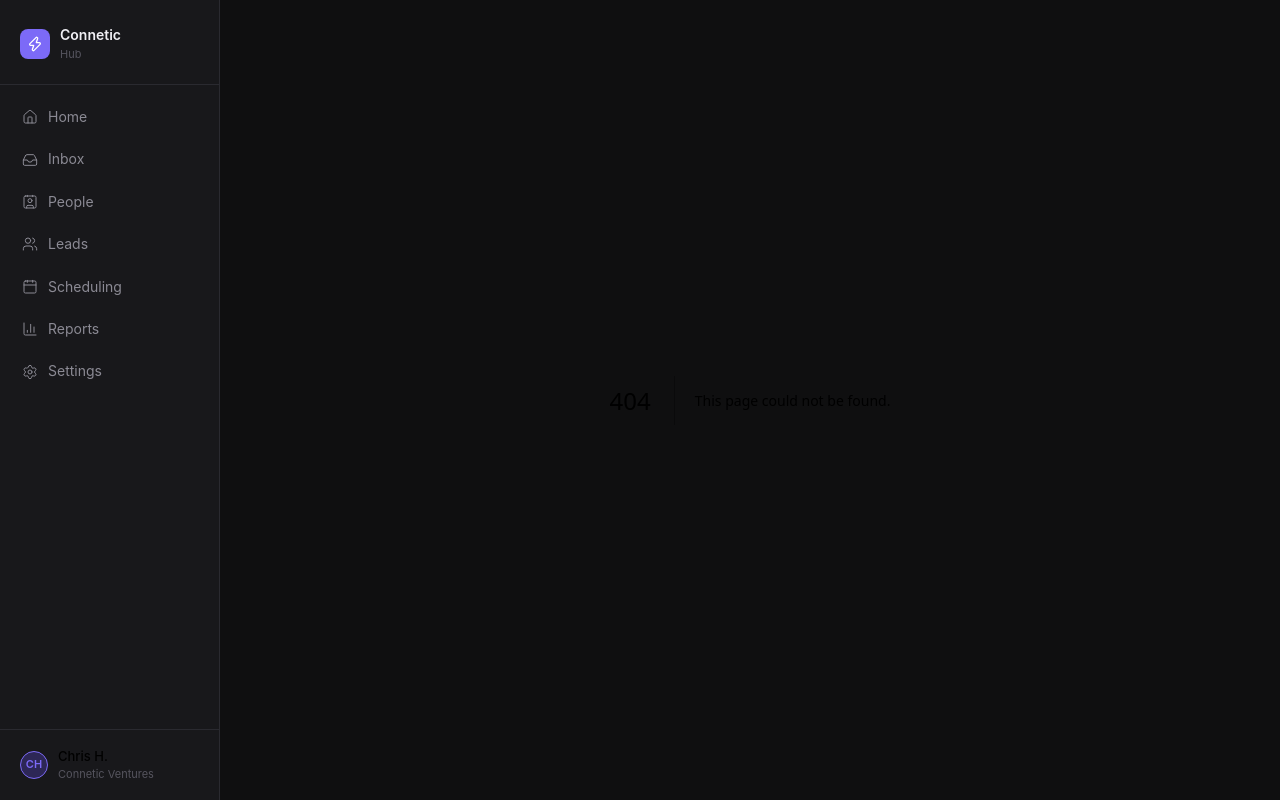
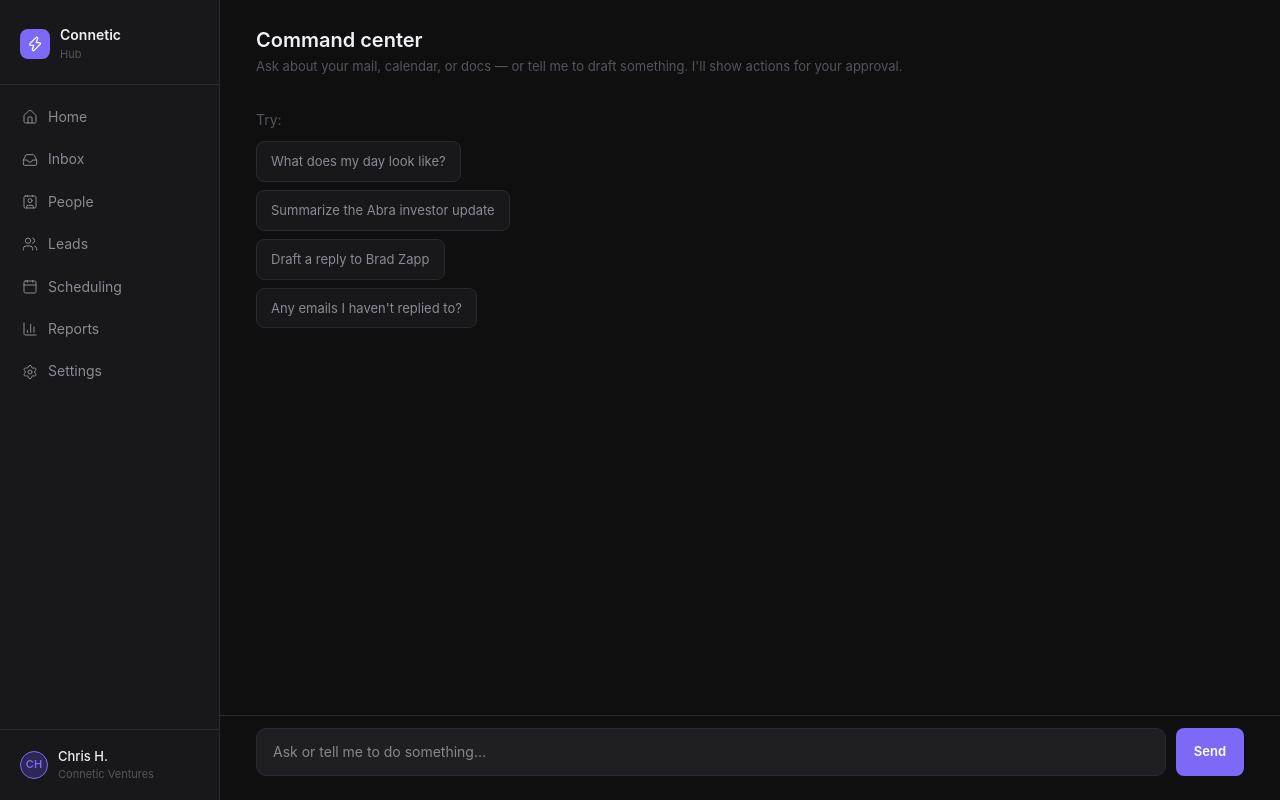
Before and after one commit to chrishjelm/connetic-hub, a Next.js app: page /ask in a window 1280 px wide. Before the commit this address had no page. Built offline with nearby package versions, Linux system fonts and the light colour scheme.

Commit message:
Create page.tsx

```diff
--- /dev/null
+++ b/app/ask/page.tsx
@@ -0,0 +1,208 @@
+"use client";
+
+import { useEffect, useRef, useState } from "react";
+
+// eslint-disable-next-line @typescript-eslint/no-explicit-any
+type Msg = { role: "user" | "assistant"; content: any };
+type Proposal =
+  | { kind: "reply"; message_id: string; to?: string; subject?: string; body: string }
+  | { kind: "email"; to: string; subject: string; body: string };
+
+type Turn = {
+  who: "you" | "assistant";
+  text: string;
+  proposal?: Proposal | null;
+  proposalDone?: "sent" | "cancelled" | null;
+};
+
+export default function AskPage() {
+  const [turns, setTurns] = useState<Turn[]>([]);
+  const [input, setInput] = useState("");
+  const [busy, setBusy] = useState(false);
+  // eslint-disable-next-line @typescript-eslint/no-explicit-any
+  const convoRef = useRef<Msg[]>([]);
+  const endRef = useRef<HTMLDivElement | null>(null);
+  const [draftEdits, setDraftEdits] = useState<Record<number, string>>({});
+
+  // Seed from a ?q= passed by the home bar
+  useEffect(() => {
+    const q = new URLSearchParams(window.location.search).get("q");
+    if (q) send(q);
+    // eslint-disable-next-line react-hooks/exhaustive-deps
+  }, []);
+
+  useEffect(() => {
+    endRef.current?.scrollIntoView({ behavior: "smooth" });
+  }, [turns, busy]);
+
+  async function send(text: string) {
+    if (!text.trim() || busy) return;
+    setInput("");
+    setTurns((t) => [...t, { who: "you", text }]);
+    setBusy(true);
+    convoRef.current.push({ role: "user", content: text });
+    try {
+      const r = await fetch("/api/agent", {
+        method: "POST",
+        headers: { "Content-Type": "application/json" },
+        body: JSON.stringify({ messages: convoRef.current }),
+      });
+      const d = await r.json();
+      if (d.success) {
+        convoRef.current = d.messages || convoRef.current;
+        setTurns((t) => [
+          ...t,
+          { who: "assistant", text: d.reply || "(done)", proposal: d.proposal || null, proposalDone: null },
+        ]);
+      } else {
+        setTurns((t) => [...t, { who: "assistant", text: `Error: ${d.error}` }]);
+      }
+    } catch (e) {
+      setTurns((t) => [...t, { who: "assistant", text: String(e) }]);
+    } finally {
+      setBusy(false);
+    }
+  }
+
+  async function approve(turnIdx: number, proposal: Proposal) {
+    const edited = draftEdits[turnIdx];
+    const final = edited !== undefined ? { ...proposal, body: edited } : proposal;
+    setBusy(true);
+    try {
+      const r = await fetch("/api/agent-act", {
+        method: "POST",
+        headers: { "Content-Type": "application/json" },
+        body: JSON.stringify({ proposal: final }),
+      });
+      const d = await r.json();
+      setTurns((t) =>
+        t.map((turn, i) =>
+          i === turnIdx ? { ...turn, proposalDone: d.success ? "sent" : null, text: d.success ? turn.text : `${turn.text}\n\nSend failed: ${d.error}` } : turn
+        )
+      );
+    } finally {
+      setBusy(false);
+    }
+  }
+
+  function cancel(turnIdx: number) {
+    setTurns((t) => t.map((turn, i) => (i === turnIdx ? { ...turn, proposalDone: "cancelled" } : turn)));
+  }
+
+  return (
+    <div style={{ display: "flex", flexDirection: "column", height: "100vh" }}>
+      <div style={{ padding: "24px 36px 12px" }}>
+        <h1 style={{ fontSize: 20, fontWeight: 600, color: "var(--text-primary)" }}>Command center</h1>
+        <p style={{ fontSize: 13, color: "var(--text-muted)" }}>
+          Ask about your mail, calendar, or docs — or tell me to draft something. I&apos;ll show actions for your approval.
+        </p>
+      </div>
+
+      <div style={{ flex: 1, overflow: "auto", padding: "8px 36px" }}>
+        {turns.length === 0 && !busy && (
+          <div style={{ color: "var(--text-muted)", fontSize: 14, marginTop: 12 }}>
+            <div style={{ marginBottom: 10 }}>Try:</div>
+            {["What does my day look like?", "Summarize the Abra investor update", "Draft a reply to Brad Zapp", "Any emails I haven't replied to?"].map((s) => (
+              <button key={s} onClick={() => send(s)} style={suggestion}>{s}</button>
+            ))}
+          </div>
+        )}
+
+        {turns.map((turn, i) => (
+          <div key={i} style={{ marginBottom: 18 }}>
+            {turn.who === "you" ? (
+              <div style={{ display: "flex", justifyContent: "flex-end" }}>
+                <div style={bubbleYou}>{turn.text}</div>
+              </div>
+            ) : (
+              <div>
+                <div style={bubbleAssistant}>{turn.text}</div>
+                {turn.proposal && (
+                  <div style={proposalCard}>
+                    <div style={{ fontSize: 11, textTransform: "uppercase", letterSpacing: 0.5, color: "var(--accent)", fontWeight: 600, marginBottom: 8 }}>
+                      {turn.proposal.kind === "reply" ? "Proposed reply" : "Proposed email"}
+                      {turn.proposalDone === "sent" && <span style={{ color: "var(--green)", marginLeft: 8 }}>✓ Sent</span>}
+                      {turn.proposalDone === "cancelled" && <span style={{ color: "var(--text-muted)", marginLeft: 8 }}>Cancelled</span>}
+                    </div>
+                    {turn.proposal.kind === "email" && (
+                      <div style={{ fontSize: 12, color: "var(--text-secondary)", marginBottom: 6 }}>
+                        To: {turn.proposal.to} · {turn.proposal.subject}
+                      </div>
+                    )}
+                    <textarea
+                      defaultValue={turn.proposal.body}
+                      onChange={(e) => setDraftEdits((d) => ({ ...d, [i]: e.target.value }))}
+                      disabled={turn.proposalDone === "sent"}
+                      style={{
+                        width: "100%", minHeight: 120, resize: "vertical",
+                        background: "var(--surface-2)", color: "var(--text-primary)",
+                        border: "1px solid var(--border)", borderRadius: 8, padding: 12,
+                        fontSize: 13, fontFamily: "inherit", lineHeight: 1.5,
+                      }}
+                    />
+                    {!turn.proposalDone && (
+                      <div style={{ display: "flex", gap: 8, marginTop: 10 }}>
+                        <button onClick={() => approve(i, turn.proposal!)} disabled={busy} style={btnAccent}>
+                          Approve &amp; send
+                        </button>
+                        <button onClick={() => cancel(i)} disabled={busy} style={btnGhost}>Cancel</button>
+                      </div>
+                    )}
+                  </div>
+                )}
+              </div>
+            )}
+          </div>
+        ))}
+
+        {busy && <div style={{ color: "var(--text-muted)", fontSize: 13, padding: "4px 0" }}>Working…</div>}
+        <div ref={endRef} />
+      </div>
+
+      <div style={{ padding: "12px 36px 24px", borderTop: "1px solid var(--border)" }}>
+        <div style={{ display: "flex", gap: 10 }}>
+          <input
+            value={input}
+            onChange={(e) => setInput(e.target.value)}
+            onKeyDown={(e) => { if (e.key === "Enter") send(input); }}
+            placeholder="Ask or tell me to do something…"
+            style={{
+              flex: 1, padding: "12px 16px", borderRadius: 10, fontSize: 14,
+              background: "var(--surface-2)", color: "var(--text-primary)",
+              border: "1px solid var(--border)", outline: "none",
+            }}
+          />
+          <button onClick={() => send(input)} disabled={busy} style={btnAccent}>Send</button>
+        </div>
+      </div>
+    </div>
+  );
+}
+
+const bubbleYou: React.CSSProperties = {
+  background: "var(--accent)", color: "#fff", padding: "10px 14px",
+  borderRadius: "12px 12px 2px 12px", fontSize: 14, maxWidth: "75%", lineHeight: 1.5,
+};
+const bubbleAssistant: React.CSSProperties = {
+  background: "var(--surface)", color: "var(--text-primary)", padding: "12px 16px",
+  borderRadius: "12px 12px 12px 2px", fontSize: 14, maxWidth: "80%", lineHeight: 1.6,
+  border: "1px solid var(--border)", whiteSpace: "pre-wrap",
+};
+const proposalCard: React.CSSProperties = {
+  marginTop: 10, maxWidth: "80%", background: "var(--surface)",
+  border: "1px solid var(--accent-dim)", borderRadius: 12, padding: 16,
+};
+const btnAccent: React.CSSProperties = {
+  padding: "10px 18px", borderRadius: 8, fontSize: 13, fontWeight: 600,
+  cursor: "pointer", background: "var(--accent)", color: "#fff", border: "none",
+};
+const btnGhost: React.CSSProperties = {
+  padding: "10px 16px", borderRadius: 8, fontSize: 13, fontWeight: 500,
+  cursor: "pointer", background: "var(--surface-2)", color: "var(--text-primary)",
+  border: "1px solid var(--border)",
+};
+const suggestion: React.CSSProperties = {
+  display: "block", textAlign: "left", marginBottom: 8, padding: "9px 14px",
+  borderRadius: 8, fontSize: 13, cursor: "pointer", background: "var(--surface)",
+  color: "var(--text-secondary)", border: "1px solid var(--border)", width: "fit-content",
+};
```
